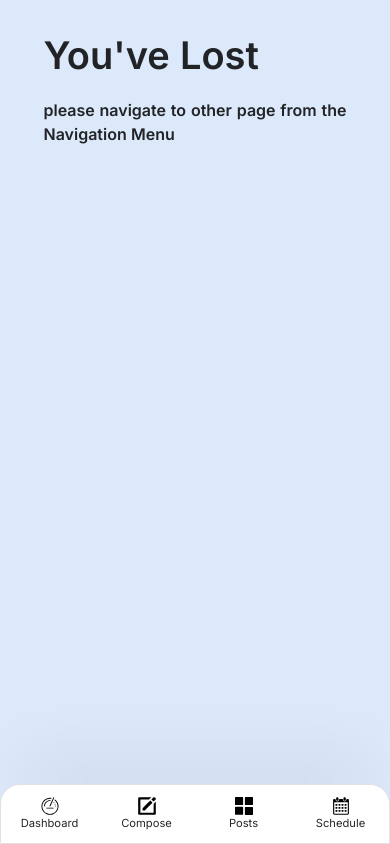
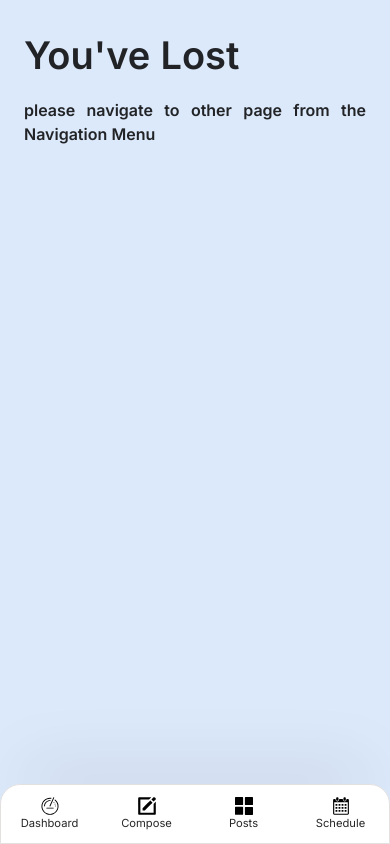
Before and after one commit to aliarslanansari/tweet-scheduler, a React (Create React App) app: page / in a window 390 px wide. Built offline with nearby package versions, Linux system fonts and the light colour scheme.

Commit message:
padding for small screen reduces

```diff
--- a/src/Components/PageWrap/index.tsx
+++ b/src/Components/PageWrap/index.tsx
@@ -13,13 +13,13 @@ const Container = styled.div<ContainerPropsTypes>`
   padding-left: ${(props) =>
     props.sizes.width
       ? props.sizes.width < breakpoints.md
-        ? '5%'
+        ? '0%'
         : '10%'
       : '1%0'};
   padding-right: ${(props) =>
     props.sizes.width
       ? props.sizes.width < breakpoints.md
-        ? '5%'
+        ? '0%'
         : '10%'
       : '1%0'};
   box-sizing: border-box;
```
